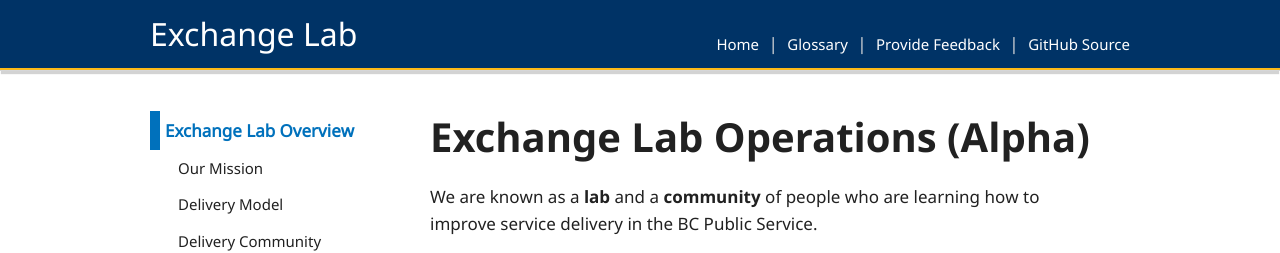
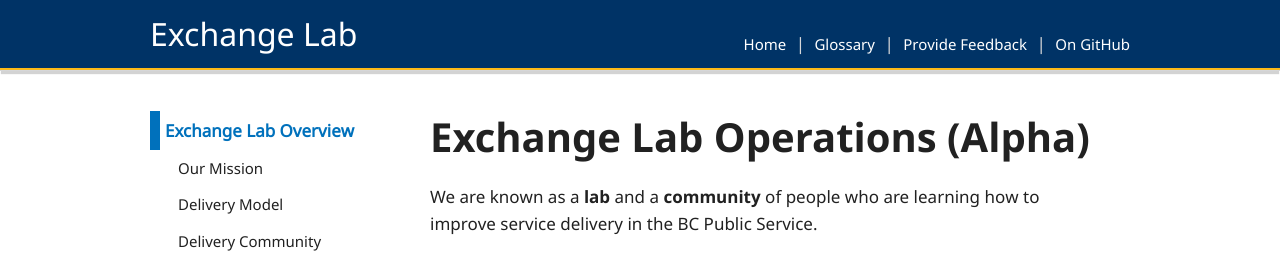
Before and after one commit to HeatherRemacle/exchangelabops, a Jekyll site: the page built from pages/index.md, in a window 1280 px wide. Shown: the top 253 px of the page. Built offline with Jekyll 4.4.1, drawn with Linux system fonts in a browser that asks for light colours.

Commit message:
Update navigation.yml

```diff
--- a/_data/navigation.yml
+++ b/_data/navigation.yml
@@ -63,8 +63,8 @@ secondary:
   - text: Provide Feedback
     href: /feedback
     external: false
-  - text: GitHub Source
-    href: https://github.com/bcgov/exchangelabops
+  - text: On GitHub
+    href: https://github.com/bcgov/ExchangeLabOps
     external: true
 
 playbook:
```
